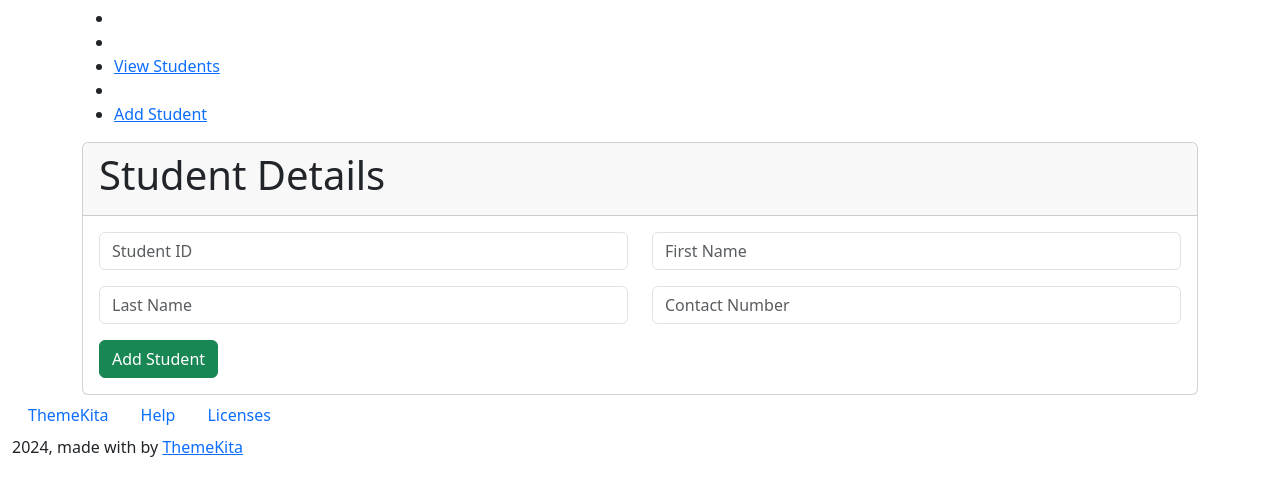
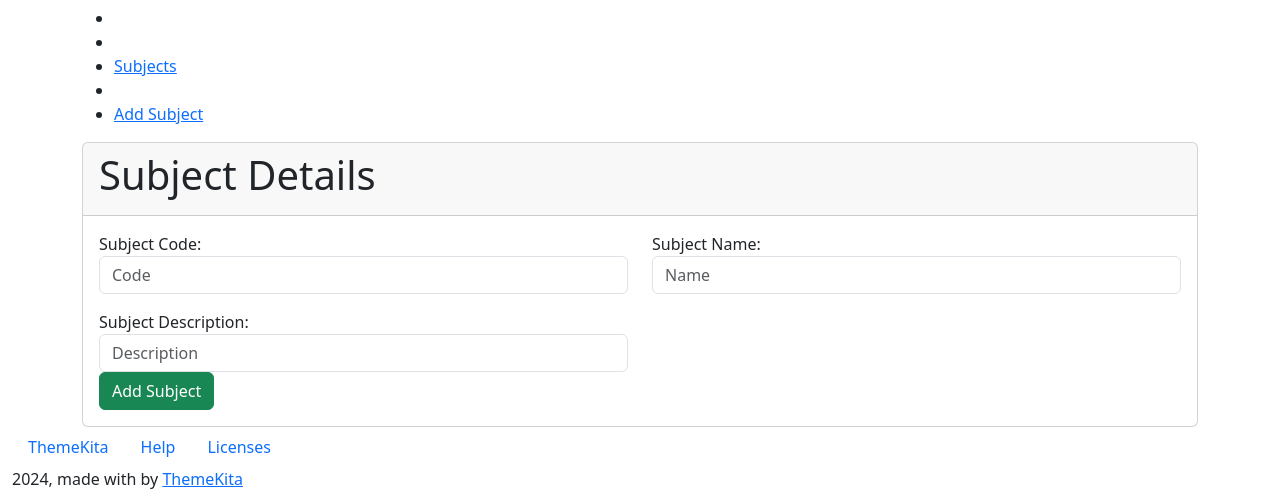
Before and after one commit to osizwr/CS-9-L-FinalProject, a PHP site: page /subject/add-subject.php in a window 1280 px wide. Shown: the part 556-1047 px from the top of the page. Before the commit the page ends 1013 px from the top, so only its background shows below. Run offline with PHP 8.4, Linux system fonts and the light colour scheme; some libraries are stand-ins or nearby versions.

Commit message:
adding subject is now working

```diff
--- a/admin/subject/add-subject.php
+++ b/admin/subject/add-subject.php
@@ -221,23 +221,23 @@
         <div class="container">
           <div class="page-inner">
             <div class="page-header">
-              <h4 class="page-title">Students</h4>
+            <h4 class="page-title">Subjects</h4>
               <ul class="breadcrumbs">
                 <li class="nav-home">
-                    <i class="fas fa-users"></i>
+                    <i class="fas fa-book"></i>
                   </a>
                 </li>
                 <li class="separator">
                   <i class="icon-arrow-right"></i>
                 </li>
                 <li class="nav-item">
-                  <a href="../manage-students.php">View Students</a>
+                  <a href="manage-subjects.php">Subjects</a>
                 </li>
                 <li class="separator">
                   <i class="icon-arrow-right"></i>
                 </li>
                 <li class="nav-item">
-                  <a href="add-student.php">Add Student</a>
+                  <a href="add-subject.php">Add Subject</a>
                 </li>
               </ul>
             </div>
@@ -248,34 +248,30 @@
                     <div class="card-header">
                         <div class="col-md-12 row">
                         <div class="col-md-6">
-                          <h1>Student Details</h1>
+                          <h1>Subject Details</h1>
                         </div>
                         <div class="col-md-6">
                         </div>
                         </div>
                     </div>
                     <div class="card-body">
-                    <form action="addstudent.php" method="POST" class="user">
+                    <form action="addsubject.php" method="POST" class="user">
                                 <div class="form-group row">
                                     <div class="col-sm-6 mb-3">
-                                        <input type="text" class="form-control form-control-user" id="studentID" name="studentID"
-                                            placeholder="Student ID" required>
+                                        Subject Code:<input type="text" class="form-control form-control-user" id="subjectCode" name="subjectCode"
+                                            placeholder="Code" required>
                                     </div>
                                     <div class="col-sm-6 mb-3 mb-sm-0">
-                                        <input type="text" class="form-control form-control-user" id="firstName" name="firstName"
-                                            placeholder="First Name" required>
+                                        Subject Name:<input type="text" class="form-control form-control-user" id="subjectName" name="subjectName"
+                                            placeholder="Name" required>
                                     </div>
                                     <div class="col-sm-6">
-                                        <input type="text" class="form-control form-control-user" id="lastName" name="lastName"
-                                            placeholder="Last Name" required>
-                                    </div>
-                                    <div class="col-sm-6 mb-3">
-                                        <input type="text" class="form-control form-control-user" id="contactNo" name="contactNo"
-                                            placeholder="Contact Number" required>
+                                        Subject Description:<input type="text" class="form-control form-control-user" id="subjectDescription" name="subjectDescription"
+                                            placeholder="Description">
                                     </div>
                                 </div>
                                 <div class="pull-left">
-                                    <button type="submit" class="btn btn-success btn-rounded">Add Student</button>
+                                    <button type="submit" class="btn btn-success btn-rounded">Add Subject</button>
                                 </div>
                             </form>
                     </div>
```
Also changed, not shown: admin/manage-subjects.php (+4 -10 lines), admin/subject/addsubject.php (added, +25 -0 lines), admin/subject/fetchsubject.php (added, +34 -0 lines).
